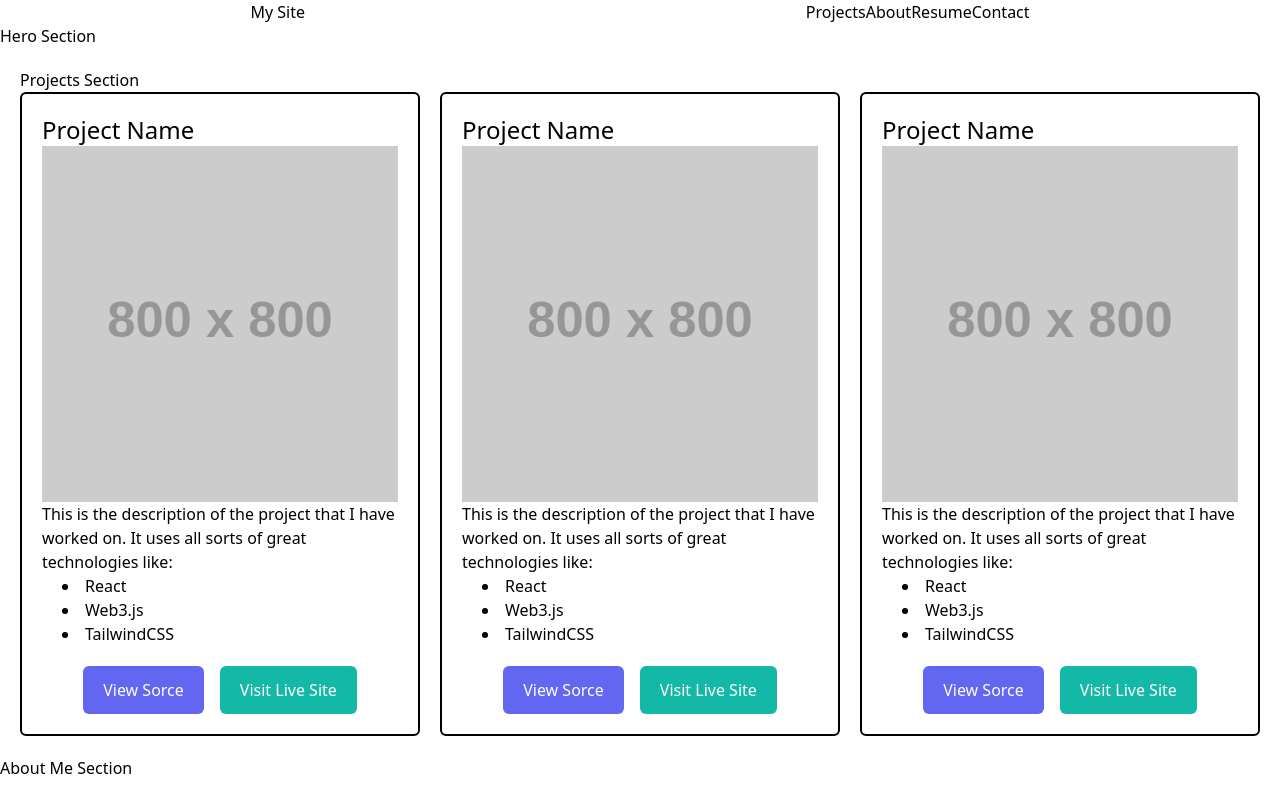
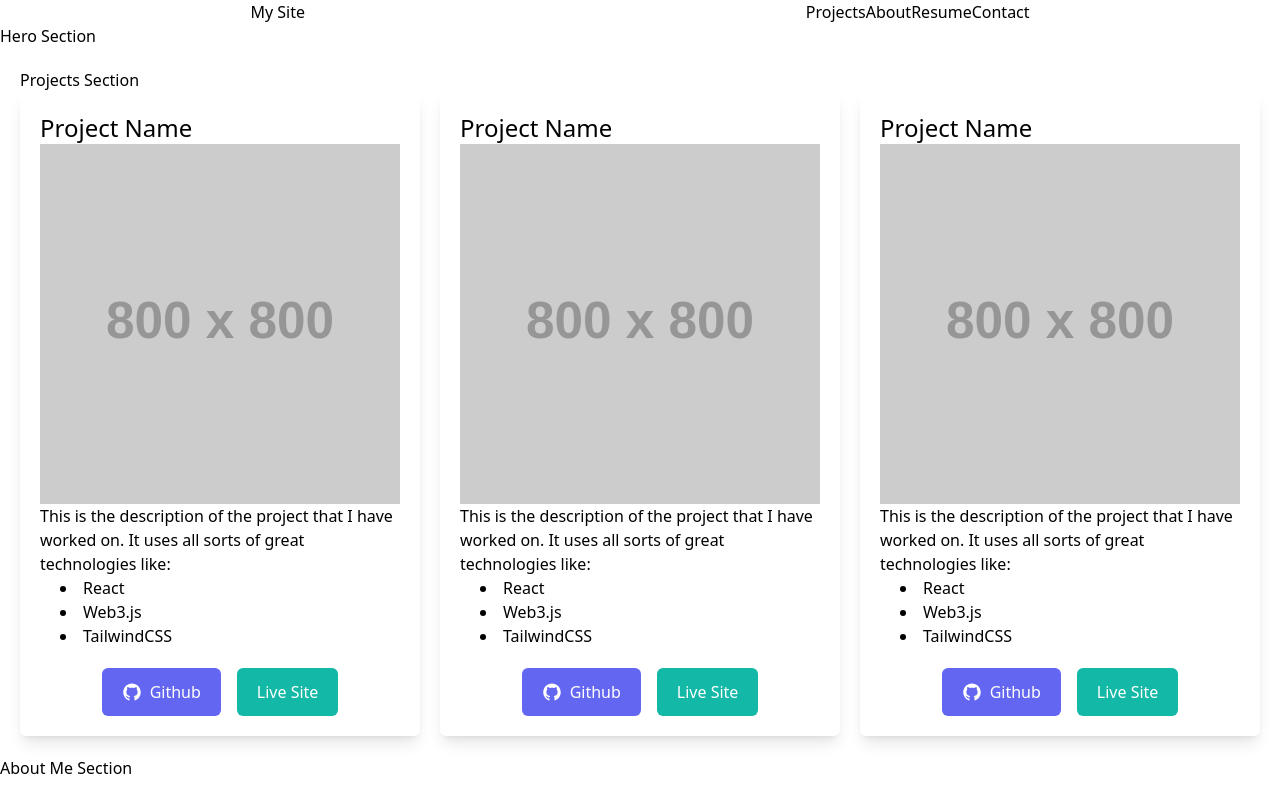
Before and after one commit to jacobvanschenck/portfolio-site, a React (Create React App) app: page / in a window 1280 px wide. Built offline with nearby package versions, Linux system fonts and the light colour scheme.

Commit message:
adds icons and hover animations

```diff
--- a/package.json
+++ b/package.json
@@ -8,6 +8,7 @@
     "@testing-library/user-event": "^13.5.0",
     "react": "^18.1.0",
     "react-dom": "^18.1.0",
+    "react-icons": "^4.4.0",
     "react-scripts": "5.0.1",
     "web-vitals": "^2.1.4"
   },
--- a/src/components/ProjectCard.js
+++ b/src/components/ProjectCard.js
@@ -1,6 +1,8 @@
+import { AiFillGithub } from 'react-icons/ai'
+
 export default function ProjectCard() {
   return (
-    <div className="flex flex-col rounded-md border-2 border-black p-5">
+    <div className="flex flex-col rounded-md p-5 shadow-lg duration-200 hover:scale-105">
       <h3 className="text-2xl">Project Name</h3>
       <div className="w-full self-center">
         <img
@@ -19,11 +21,12 @@ export default function ProjectCard() {
         <li>TailwindCSS</li>
       </ul>
       <div className="flex justify-center space-x-4 pt-5 text-white">
-        <button className="rounded-md bg-indigo-500 px-5 py-3 transition-shadow duration-200 hover:shadow-lg hover:shadow-indigo-500/50">
-          View Sorce
+        <button className="flex items-center rounded-md bg-indigo-500 px-5 py-3 transition-shadow duration-200 hover:shadow-lg hover:shadow-indigo-500/50">
+          <AiFillGithub className="mr-2 text-xl" />
+          Github
         </button>
         <button className="rounded-md bg-teal-500 px-5 py-3 transition-shadow duration-200 hover:shadow-lg hover:shadow-teal-500/50">
-          Visit Live Site
+          Live Site
         </button>
       </div>
     </div>
```
Also changed, not shown: 1 other file (tests, documents, lock files or other folders).
